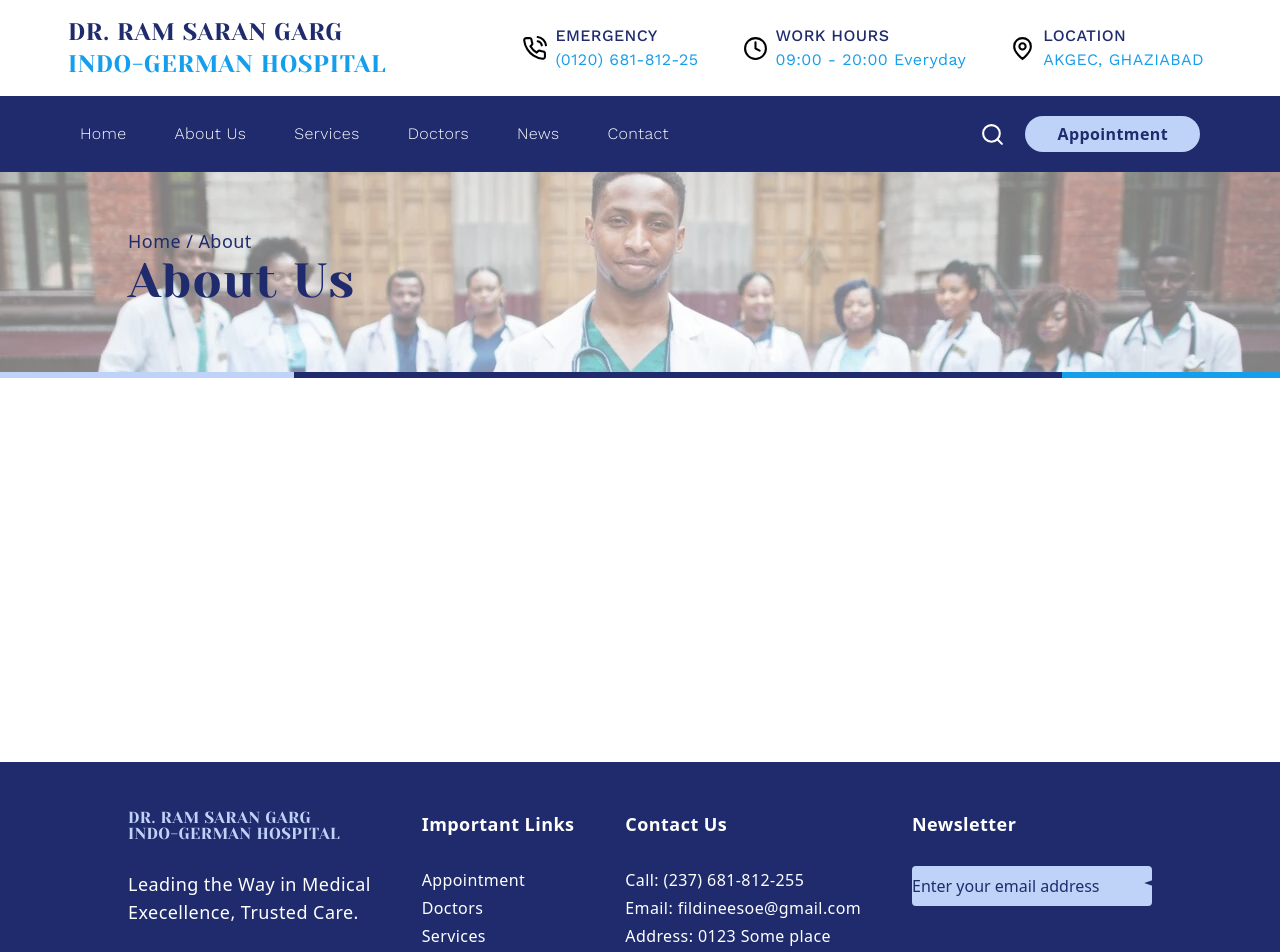
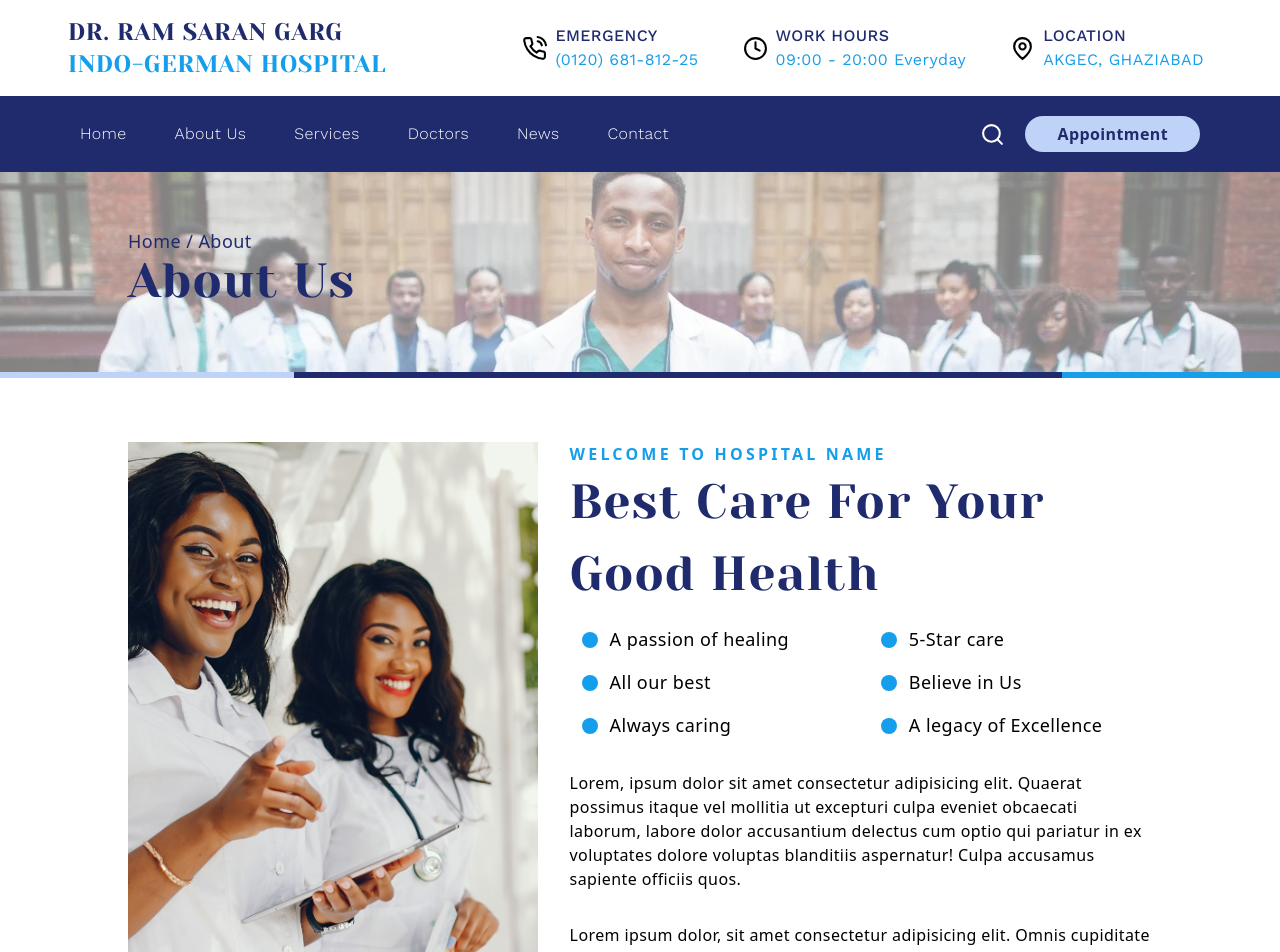
Before and after one commit to hospital-website/hospital-website, a React (Create React App) app: page /about in a window 1280 px wide. Shown: the top 952 px of the page. Built offline with nearby package versions, Linux system fonts and the light colour scheme.

Commit message:
About us hero added

```diff
--- a/src/Components/Historybar/Historybar.css
+++ b/src/Components/Historybar/Historybar.css
@@ -7,7 +7,7 @@
 
 .historybar::after {
   content: "";
-  background: url(/src/images/doctorsgrp.png) center -100px no-repeat;
+  background: url(/public/image_assets/doctorsgrp.png) center -100px no-repeat;
   background-size: cover;
   background-position-y: -10vw;
   opacity: 0.5;
--- a/src/Components/Historybar/Historybar.js
+++ b/src/Components/Historybar/Historybar.js
@@ -4,7 +4,7 @@ const Historybar = (props) => {
   // console.log(props.page);
   return (
     <div>
-      <section className=" historybar  w-full  ">
+      <section className=" historybar  w-full  z-[-1]">
         <div className="about-main flex flex-col justify-center w-[90vw] h-full max-w-5xl m-auto">
           <p className="text-[12px] md:text-[18px] text-primary md:mb-[-10px]">
             Home / {props.page}
--- a/src/Pages/About/About.js
+++ b/src/Pages/About/About.js
@@ -5,6 +5,62 @@ const About = () => {
   return (
     <>
       <Historybar page="About" pageData="About Us" />
+      <section className="about-intro max-w-5xl w-[90vw] m-auto flex flex-row  mt-16 ">
+        <div className="about-img max-w-[40%] hidden md:block ">
+          <img
+            className="h-[108%] object-cover"
+            src="image_assets/doctorfemale.jpg"
+            alt=""
+          />
+        </div>
+
+        <div className="about-intro-text md:ml-8 ">
+          <p className="text-secondary uppercase font-[16px] md:font-[18px] font-bold tracking-[0.2rem]">
+            welcome to hospital name
+          </p>
+          <p className="text-[30px] sm:text-[42px] md:text-[48px] font-yeseva text-primary mb-4">
+            Best Care For Your Good Health
+          </p>
+          <div className="grid grid-cols-2 gap-3 md:gap-4 mb-8 ">
+            <div className=" flex flex-row items-center">
+              <div className="inline-block bg-secondary rounded-full w-[16px] h-[16px] mx-[12px]"></div>
+              <p className="text-[18px]">A passion of healing</p>
+            </div>
+            <div className=" flex flex-row items-center">
+              <div className="inline-block bg-secondary rounded-full w-[16px] h-[16px] mx-[12px]"></div>
+              <p className="text-[18px]">5-Star care</p>
+            </div>
+            <div className=" flex flex-row items-center">
+              <div className="inline-block bg-secondary rounded-full w-[16px] h-[16px] mx-[12px]"></div>
+              <p className="text-[18px]">All our best</p>
+            </div>
+            <div className=" flex flex-row items-center">
+              <div className="inline-block bg-secondary rounded-full w-[16px] h-[16px] mx-[12px]"></div>
+              <p className="text-[18px]">Believe in Us</p>
+            </div>
+            <div className=" flex flex-row items-center">
+              <div className="inline-block bg-secondary rounded-full w-[16px] h-[16px] mx-[12px]"></div>
+              <p className="text-[18px]">Always caring</p>
+            </div>
+            <div className=" flex flex-row items-center">
+              <div className="inline-block bg-secondary rounded-full w-[16px] h-[16px] mx-[12px]"></div>
+              <p className="text-[18px]">A legacy of Excellence</p>
+            </div>
+          </div>
+          <p className="text-[16px]">
+            Lorem, ipsum dolor sit amet consectetur adipisicing elit. Quaerat
+            possimus itaque vel mollitia ut excepturi culpa eveniet obcaecati
+            laborum, labore dolor accusantium delectus cum optio qui pariatur in
+            ex voluptates dolore voluptas blanditiis aspernatur! Culpa accusamus
+            sapiente officiis quos.
+          </p>
+          <p className="text-[16px] mt-8">
+            Lorem ipsum dolor, sit amet consectetur adipisicing elit. Omnis
+            cupiditate dicta eveniet nobis facere, cumque dolorem impedit.
+            Praesentium, alias vitae. alias vitae. vitae.
+          </p>
+        </div>
+      </section>
     </>
   );
 };
```
Also changed, not shown: public/image_assets/doctorfemale.jpg (added), public/image_assets/doctorsgrp.png (renamed from src/images/doctorsgrp.png).
